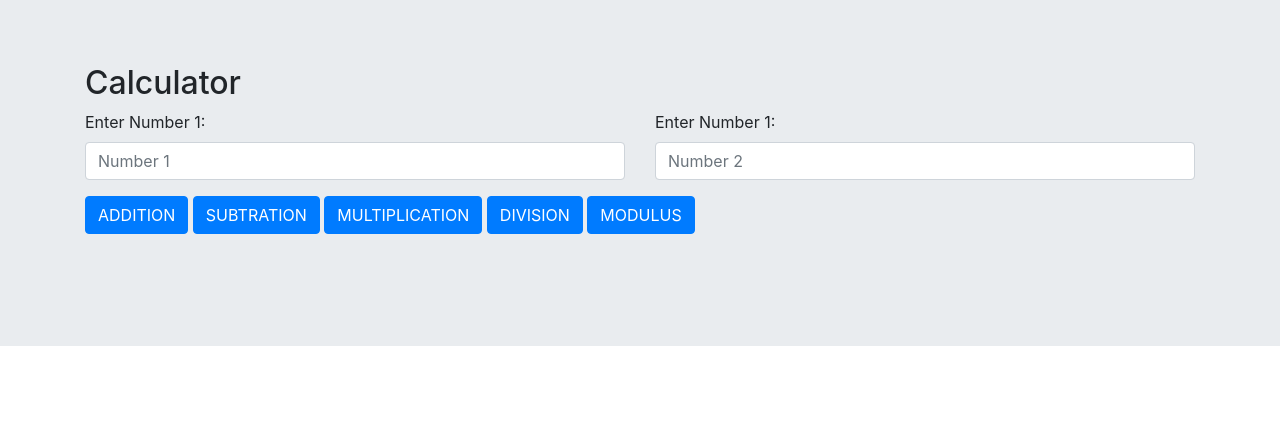
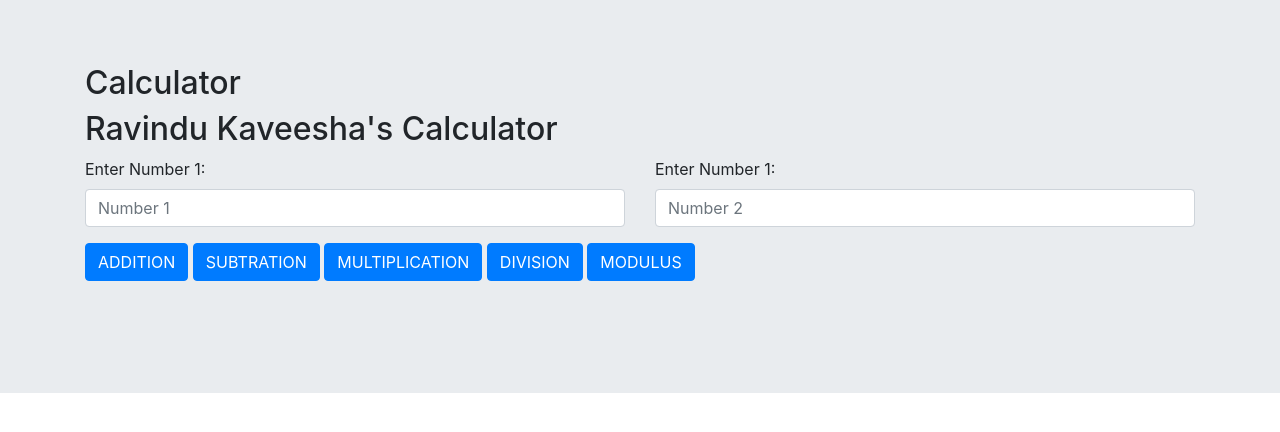
Before and after one commit to ravindukavi20/test-repo1, a plain HTML site: page index.html in a window 1280 px wide. Drawn offline with nearby package versions, Linux system fonts and the light colour scheme.

Commit message:
Add files name at the head

```diff
--- a/index.html
+++ b/index.html
@@ -49,6 +49,7 @@
 	<div class="jumbotron jumbotron-fluid">
 		<div class="container">
 			<h2> Calculator </h2>
+            <h2> Ravindu Kaveesha's Calculator</h2>
 			<div class="row">
 				<div class="col">
 					<label for="txtNum1">Enter Number 1:</label>
```
